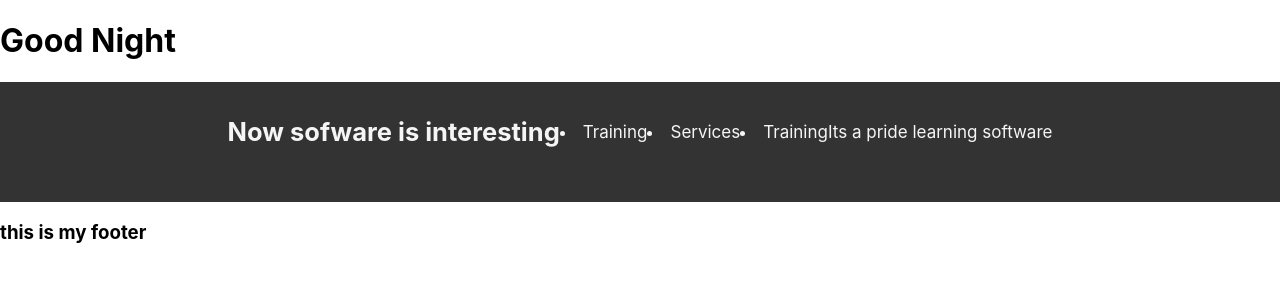
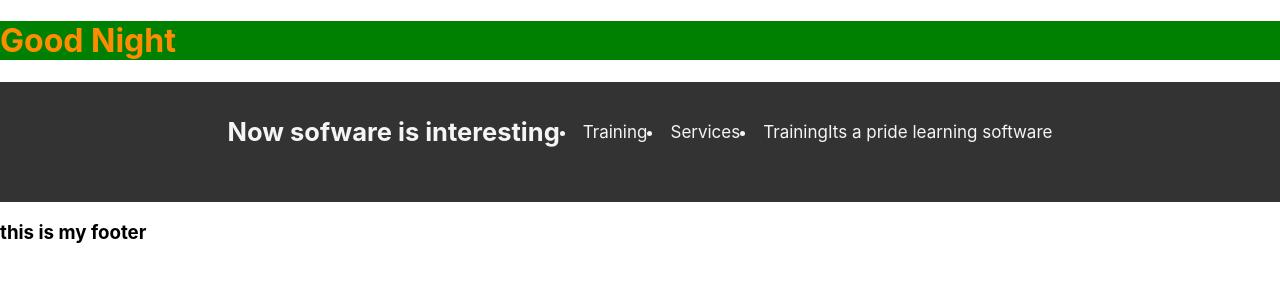
Before and after one commit to jamesoyanna/react-App-practise, a React (Create React App) app: page / in a window 1280 px wide. Shown: the top 300 px of the page. Built offline with nearby package versions, Linux system fonts and the light colour scheme.

Commit message:
using inline styling

```diff
--- a/src/components/Header.js
+++ b/src/components/Header.js
@@ -17,7 +17,7 @@ const Header = () => {
 
     return (
       <div>
-       <h1>Good {timeOfDay}</h1>
+       <h1 style={{color: "#ff8c00", backgroundColor:"green"}}>Good {timeOfDay}</h1>
       </div>
     );
 }
```
